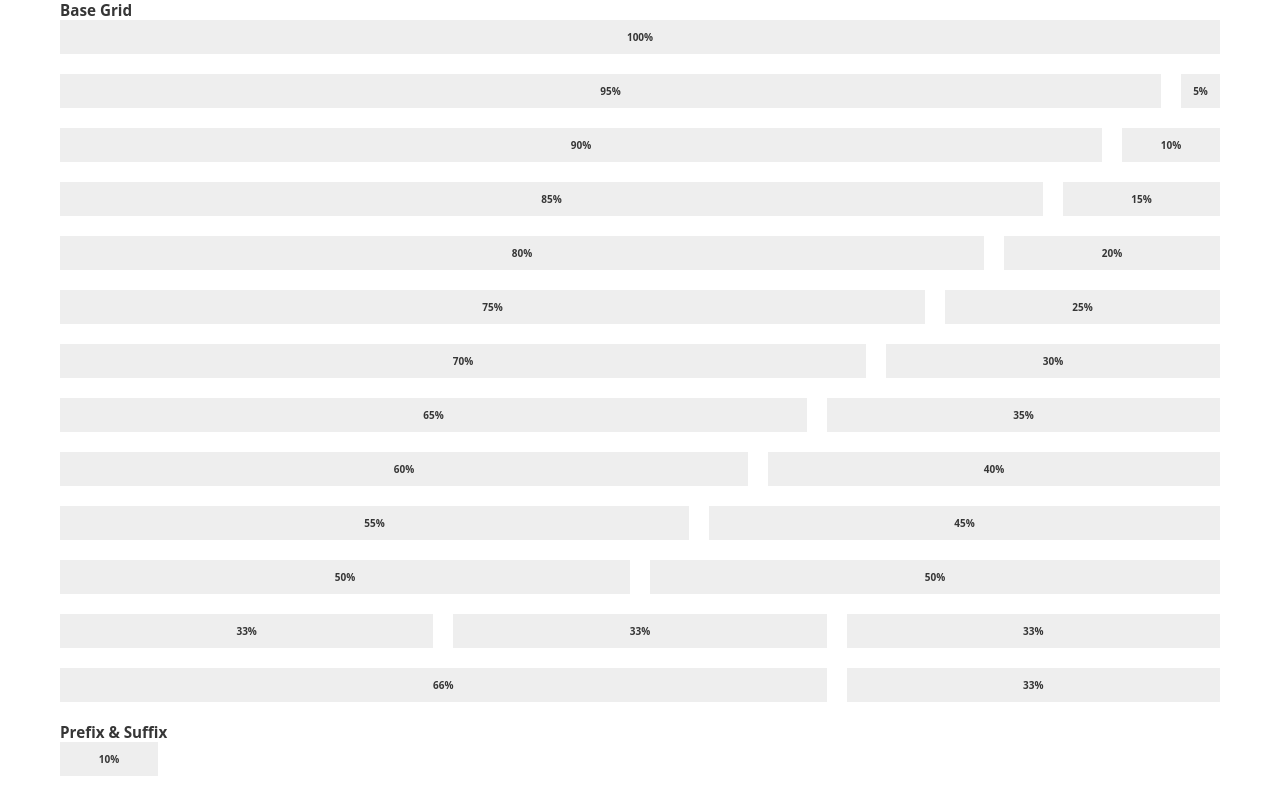
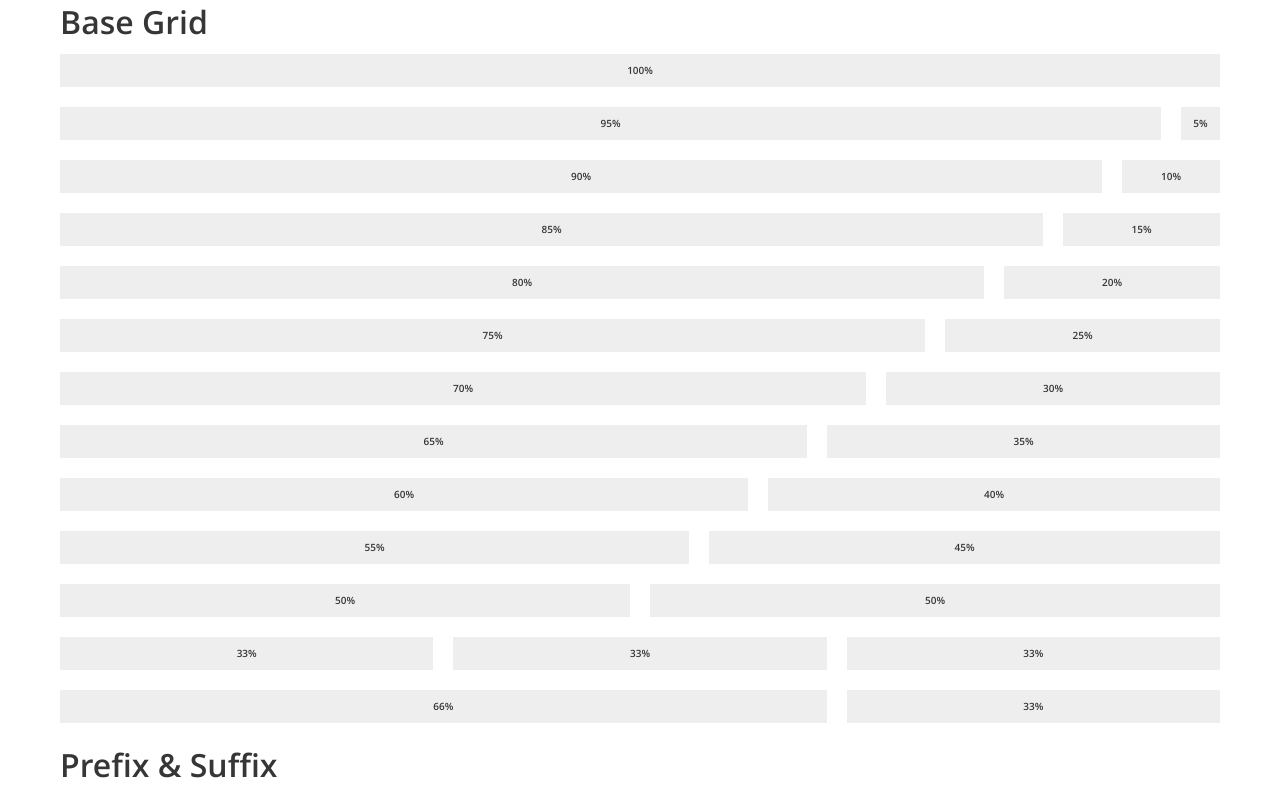
Before and after one commit to gst4158/Gulp-Unsemantic-Framework, a website: page app/index.html in a window 1280 px wide. Shown: the top 793 px of the page. Drawn offline with nearby package versions, Linux system fonts and the light colour scheme; files whose address does not match are found by name.

```diff
--- a/app/assets/_dist/style.less.css
+++ b/app/assets/_dist/style.less.css
@@ -2049,6 +2049,68 @@
     display: none !important;
   }
 }
+@font-face {
+  font-family: 'Font Awesome';
+  src: url(../fonts/fontawesome-webfont.eot);
+  src: local('\263A'), url(../fonts/fontawesome-webfont.eot#iefix) format('embedded-opentype'), url(../fonts/fontawesome-webfont.woff) format('woff'), url(../fonts/fontawesome-webfont.ttf) format('truetype'), url(../fonts/fontawesome-webfont.svg#open_sansbold) format('svg');
+  font-weight: 400;
+  font-style: normal;
+}
+@font-face {
+  font-family: 'Open Sans';
+  src: url(../fonts/opensans-light-webfont.eot);
+  src: local('\263A'), url(../fonts/opensans-light-webfont.eot#iefix) format('embedded-opentype'), url(../fonts/opensans-light-webfont.woff) format('woff'), url(../fonts/opensans-light-webfont.ttf) format('truetype'), url(../fonts/opensans-light-webfont.svg#open_sansbold) format('svg');
+  font-weight: 300;
+  font-style: normal;
+}
+@font-face {
+  font-family: 'Open Sans';
+  src: url(../fonts/opensans-regular-webfont.eot);
+  src: local('\263A'), url(../fonts/opensans-regular-webfont.eot#iefix) format('embedded-opentype'), url(../fonts/opensans-regular-webfont.woff) format('woff'), url(../fonts/opensans-regular-webfont.ttf) format('truetype'), url(../fonts/opensans-regular-webfont.svg#open_sansbold) format('svg');
+  font-weight: 400;
+  font-style: normal;
+}
+@font-face {
+  font-family: 'Open Sans';
+  src: url(../fonts/opensans-bold-webfont.eot);
+  src: local('\263A'), url(../fonts/opensans-bold-webfont.eot#iefix) format('embedded-opentype'), url(../fonts/opensans-bold-webfont.woff) format('woff'), url(../fonts/opensans-bold-webfont.ttf) format('truetype'), url(../fonts/opensans-bold-webfont.svg#open_sansbold) format('svg');
+  font-weight: 600;
+  font-style: normal;
+}
+@font-face {
+  font-family: 'Open Sans';
+  src: url(../fonts/opensans-semibold-webfont.eot);
+  src: local('\263A'), url(../fonts/opensans-semibold-webfont.eot#iefix) format('embedded-opentype'), url(../fonts/opensans-semibold-webfont.woff) format('woff'), url(../fonts/opensans-semibold-webfont.ttf) format('truetype'), url(../fonts/opensans-semibold-webfont.svg#open_sansbold) format('svg');
+  font-weight: 700;
+  font-style: normal;
+}
+h1,
+h2,
+h3,
+h4,
+h5,
+h6 {
+  margin-bottom: 10px;
+}
+h1 {
+  font-size: 3rem;
+}
+h2 {
+  font-size: 2.5rem;
+}
+h3 {
+  font-size: 2rem;
+}
+h4 {
+  font-size: 1.5rem;
+}
+h5,
+h6 {
+  font-size: 1rem;
+}
+p {
+  margin-bottom: 10px;
+}
 .example-block {
   background: #eee;
   font-size: 10px;
--- /dev/null
+++ b/app/assets/less/_typography.less
@@ -0,0 +1,38 @@
+// Generate font-face styles
+// ============================================//
+.font-face(@font-icons,    '../fonts/fontawesome-webfont',      @font-weight-normal);
+.font-face(@font-opensans, '../fonts/opensans-light-webfont',   @font-weight-light);
+.font-face(@font-opensans, '../fonts/opensans-regular-webfont', @font-weight-normal);
+.font-face(@font-opensans, '../fonts/opensans-bold-webfont',    @font-weight-semibold);
+.font-face(@font-opensans, '../fonts/opensans-semibold-webfont',@font-weight-bold);
+
+//==========================================================================//
+// Typography set ups
+//==========================================================================//
+h1, h2, h3, h4, h5, h6 {
+    margin-bottom: 10px;
+}
+
+h1 {
+    font-size: 3rem;
+}
+
+h2 {
+    font-size: 2.5rem;
+}
+
+h3 {
+    font-size: 2rem;
+}
+
+h4 {
+    font-size: 1.5rem;
+}
+
+h5, h6 {
+    font-size: 1rem;
+}
+
+p {
+    margin-bottom: 10px;
+}
--- a/app/assets/less/style.less
+++ b/app/assets/less/style.less
@@ -13,6 +13,10 @@
 // ============================================//
 @import "_helpers/_grid_partials.less";
 @import "_grid.less";
+
+// Essentials:
+// ============================================//
+@import "_typography.less";
 
 //==========================================================================//
 // Start custom code here
```
Also changed, not shown: app/assets/less/_grid.less (+13 -0 lines), app/assets/less/_helpers/_variables.less (+7 -14 lines), app/assets/_dist/style.less.min.css.
